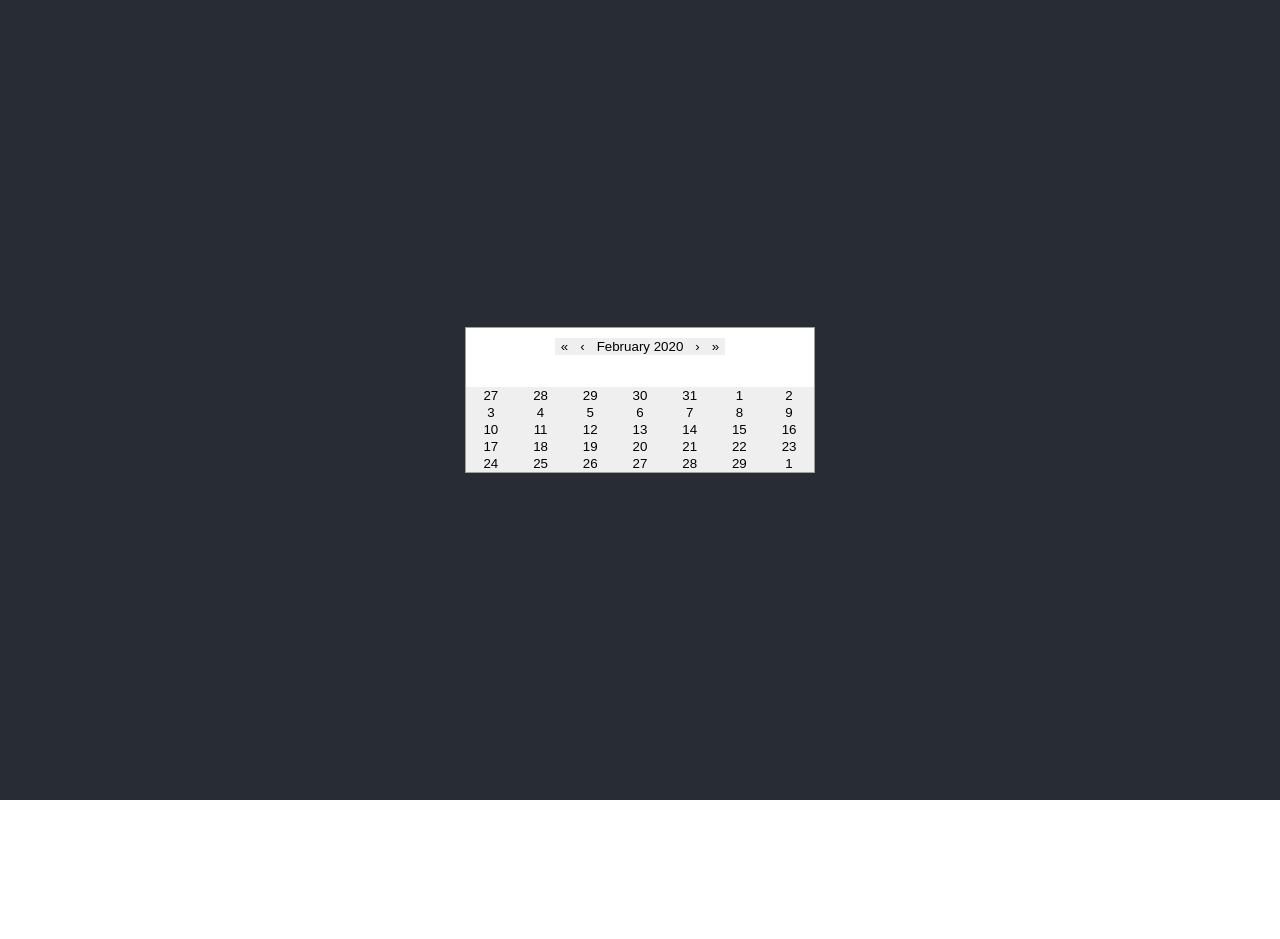
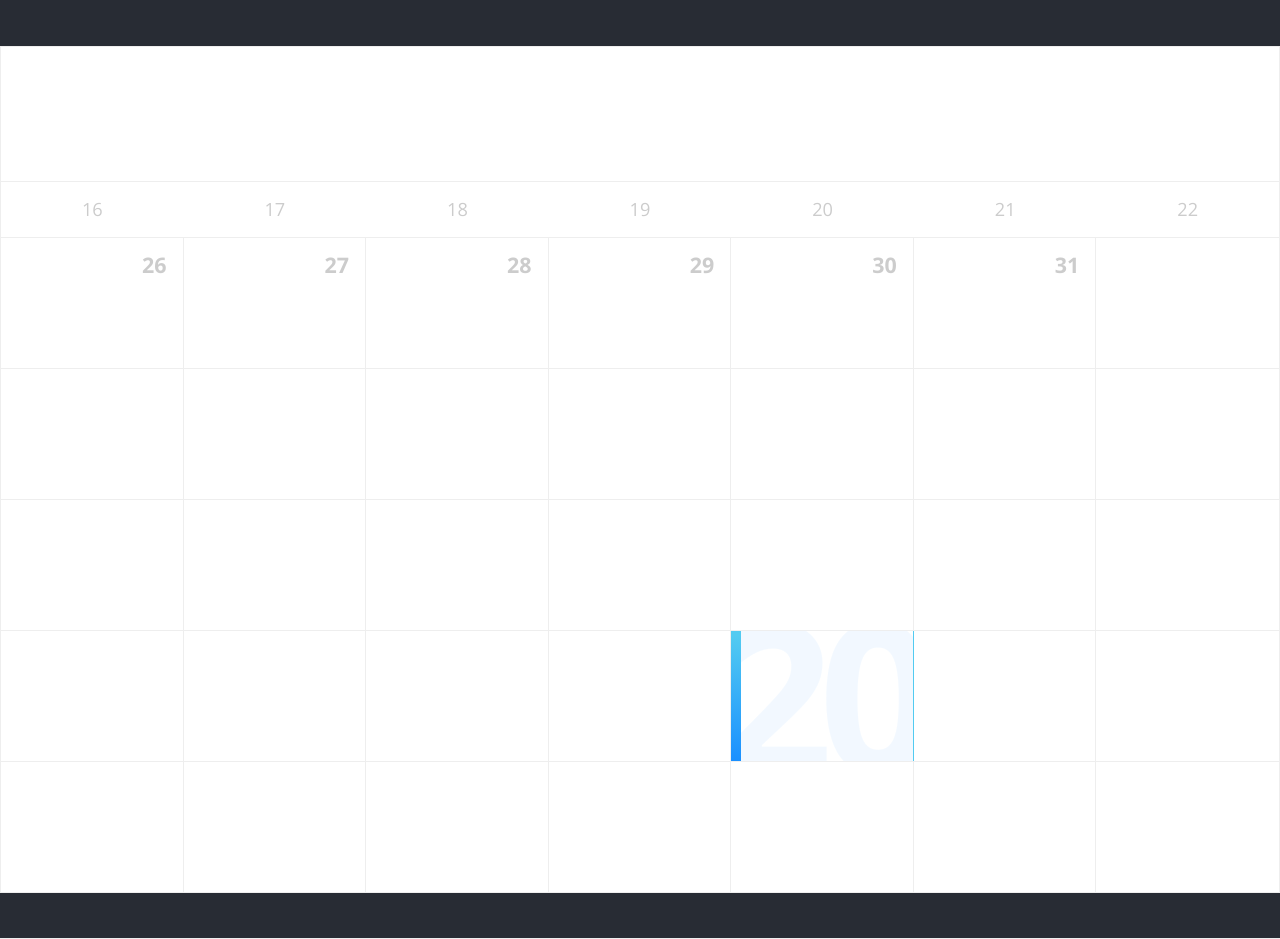
Before and after one commit to BloomTech-Labs/phoenix-fe, a React (Create React App) app: page / in a window 1280 px wide. Before the commit the page ends 800 px from the top, so only its background shows below. Built offline with nearby package versions, Linux system fonts and the light colour scheme.

Commit message:
addds calendar display working on a selsct air

```diff
--- a/package.json
+++ b/package.json
@@ -8,9 +8,8 @@
     "@testing-library/react": "^9.3.2",
     "@testing-library/user-event": "^7.1.2",
     "axios": "^0.19.2",
-    "moment": "^2.24.0",
+    "date-fns": "^2.10.0",
     "react": "^16.12.0",
-    "react-calendar": "^3.0.0",
     "react-dom": "^16.12.0",
     "react-ga": "^2.7.0",
     "react-router-dom": "^5.1.2",
--- a/src/App.js
+++ b/src/App.js
@@ -1,7 +1,7 @@
 import React, {useEffect} from 'react';
 import './App.css';
 import ReactGa from 'react-ga';
-import CalendarFull from './components/Calendar/CalendarFull'
+import Calendar from './components/Calendar/Calendar'
 import {
   BrowserRouter as Router,
   Switch,
@@ -20,7 +20,7 @@ function App() {
     <div className="App">
       <header className="App-header">
         {/* <CalendarSearch /> */}
-        <CalendarFull />
+        <Calendar />
         {/* <Router>
           <Switch>
             <Route path="/one" > </Route>
--- a/src/components/Calendar/Calendar.css
+++ b/src/components/Calendar/Calendar.css
@@ -1,164 +1,232 @@
-.react-calendar {
-    width: 350px;
-    max-width: 100%;
-    background: white;
-    border: 1px solid rgb(160, 160, 150);
-    font-family: Arial, Helvetica, sans-serif;
-    line-height: 1.125em;
+/* FONT IMPORTS */
 
-    &--doubleView {
-      width: 700px;
+@import url(https://fonts.googleapis.com/css?family=Open+Sans:300,400,700);
+@import url(https://fonts.googleapis.com/icon?family=Material+Icons);
 
-      .react-calendar__viewContainer {
-        display: flex;
-        margin: -.5em;
+.icon {
+  font-family: 'Material Icons', serif;
+  font-style: normal;
+  display: inline-block;
+  vertical-align: middle;
+  line-height: 1;
+  text-transform: none;
+  letter-spacing: normal;
+  word-wrap: normal;
+  white-space: nowrap;
+  direction: ltr;
 
-        > * {
-          width: 50%;
-          margin: .5em;
-        }
-      }
+  -webkit-font-smoothing: antialiased;
+  text-rendering: optimizeLegibility;
+  -moz-osx-font-smoothing: grayscale;
+  font-feature-settings: 'liga';
 }
 
-    &, & *, & *:before, & *:after {
-      -moz-box-sizing: border-box;
-      -webkit-box-sizing: border-box;
+
+/* VARIABLES */
+
+:root {
+  --main-color: #1a8fff;
+  --text-color: #777;
+  --text-color-light: #ccc;
+  --border-color: #eee;
+  --bg-color: #f9f9f9;
+  --neutral-color: #fff;
+}
+
+
+/* GENERAL */
+
+* {
   box-sizing: border-box;
 }
 
-    button {
-      margin: 0;
-      border: 0;
-      outline: none;
-
-      &:enabled {
-        &:hover {
-          cursor: pointer;
-        }
-      }
+body {
+    font-family: 'Open Sans', 'Helvetica Neue', 'Helvetica', 'Arial', sans-serif;
+    font-size: 1em;
+    font-weight: 300;
+    line-height: 1.5;
+    color: var(--text-color);
+    background: var(--bg-color);
+    position: relative;
 }
 
-    &__navigation {
-      height: 44px;
-      margin-bottom: 1em;
-
-      button {
-        min-width: 44px;
-        background: none;
-
-        &:enabled {
-          &:hover, &:focus {
-            background-color: rgb(230, 230, 230);
-          }
+header {
+  display: block;
+  width: 100%;
+  padding: 1.75em 0;
+  border-bottom: 1px solid var(--border-color);
+  background: var(--neutral-color);
 }
 
-        &[disabled] {
-          background-color: rgb(240, 240, 240);
-        }
-      }
+header #logo {
+  font-size: 175%;
+  text-align: center;
+  color: var(--main-color);
+  line-height: 1;
 }
 
-    &__month-view {
-      &__weekdays {
-        text-align: center;
-        text-transform: uppercase;
-        font-weight: bold;
-        font-size: .75em;
-
-        &__weekday {
-          padding: .5em;
-        }
+header #logo .icon {
+  padding-right: .25em;
 }
 
-      &__weekNumbers {
-        font-weight: bold;
-
-        .react-calendar__tile {
-          display: flex;
-          align-items: center;
-          justify-content: center;
-          font-size: .75em;
-          padding: calc(.75em / .75) calc(.5em / .75);
-        }
+main {
+  display: block;
+  margin: 0 auto;
+  margin-top: 5em;
+  max-width: 50em;
 }
 
-      &__days {
-        &__day {
-          &--weekend {
-            color: rgb(209, 0, 0);
+
+/* GRID */
+
+.row {
+  margin: 0;
+  padding: 0;
+  display: flex;
+  flex-direction: row;
+  flex-wrap: wrap;
+  width: 100%;
 }
 
-          &--neighboringMonth {
-            color: rgb(117, 117, 117)
-          }
-        }
-      }
+.row-middle {
+  align-items: center;
 }
 
-    &__year-view,
-    &__decade-view,
-    &__century-view {
-      .react-calendar__tile {
-        padding: 2em .5em;
-      }
+.col {
+  flex-grow: 1;
+  flex-basis: 0;
+  max-width: 100%;
 }
 
-    &__tile {
-      max-width: 100%;
-      text-align: center;
-      padding: .75em .5em;
-      background: none;
-
-      &:disabled {
-        background-color: rgb(240, 240, 240);
+.col-start {
+  justify-content: flex-start;
+  text-align: left;
 }
 
-      &:enabled {
-        &:hover, &:focus {
-          background-color: rgb(230, 230, 230);
-        }
+.col-center {
+  justify-content: center;
+  text-align: center;
 }
 
-      &--now {
-        @bgcolor: lighten(rgb(220, 220, 0), 30%);
-        background: @bgcolor;
-
-        &:enabled {
-          &:hover, &:focus {
-            background: lighten(@bgcolor, 10%);
-          }
-        }
+.col-end {
+  justify-content: flex-end;
+  text-align: right;
 }
 
-      &--hasActive {
-        @bgcolor: lighten(rgb(0, 110, 220), 30%);
-        background: @bgcolor;
 
-        &:enabled {
-          &:hover, &:focus {
-            background: lighten(@bgcolor, 10%);
-          }
-        }
+/* Calendar */
+
+.calendar {
+  display: block;
+  position: relative;
+  width: 100%;
+  background: var(--neutral-color);
+  border: 1px solid var(--border-color);
 }
 
-      &--active {
-        @bgcolor: rgb(0, 110, 220);
-        background: @bgcolor;
-        color: white;
-
-        &:enabled {
-          &:hover, &:focus {
-            background: lighten(@bgcolor, 10%);
-          }
-        }
-      }
+.calendar .header {
+  text-transform: uppercase;
+  font-weight: 700;
+  font-size: 115%;
+  padding: 1.5em 0;
+  border-bottom: 1px solid var(--border-color);
 }
 
-    &--selectRange {
-      .react-calendar__tile {
-        &--hover {
-          background-color: rgb(230, 230, 230);
+.calendar .header .icon {
+  cursor: pointer;
+  transition: .15s ease-out;
 }
+
+.calendar .header .icon:hover {
+  transform: scale(1.75);
+  transition: .25s ease-out;
+  color: var(--main-color);
 }
+
+.calendar .header .icon:first-of-type {
+  margin-left: 1em;
 }
+
+.calendar .header .icon:last-of-type {
+  margin-right: 1em;
 }
+
+.calendar .days {
+  text-transform: uppercase;
+  font-weight: 400;
+  color: var(--text-color-light);
+  font-size: 70%;
+  padding: .75em 0;
+  border-bottom: 1px solid var(--border-color);
+}
+
+.calendar .body .cell {
+  position: relative;
+  height: 5em;
+  border-right: 1px solid var(--border-color);
+  overflow: hidden;
+  cursor: pointer;
+  background: var(--neutral-color);
+  transition: 0.25s ease-out;
+}
+
+.calendar .body .cell:hover {
+  background: var(--bg-color);
+  transition: 0.5s ease-out;
+}
+
+.calendar .body .selected {
+  border-left: 10px solid transparent;
+  border-image: linear-gradient(45deg, #1a8fff 0%,#53cbf1 40%);
+  border-image-slice: 1;
+}
+
+.calendar .body .row {
+  border-bottom: 1px solid var(--border-color);
+}
+
+.calendar .body .row:last-child {
+  border-bottom: none;
+}
+
+.calendar .body .cell:last-child {
+  border-right: none;
+}
+
+.calendar .body .cell .number {
+  position: absolute;
+  font-size: 82.5%;
+  line-height: 1;
+  top: .75em;
+  right: .75em;
+  font-weight: 700;
+}
+
+.calendar .body .disabled {
+  color: var(--text-color-light);
+  pointer-events: none;
+}
+
+.calendar .body .cell .bg {
+  font-weight: 700;
+  line-height: 1;
+  color: var(--main-color);
+  opacity: 0;
+  font-size: 8em;
+  position: absolute;
+  top: -.2em;
+  right: -.05em;
+  transition: .25s ease-out;
+  letter-spacing: -.07em;
+}
+
+.calendar .body .cell:hover .bg, .calendar .body .selected .bg  {
+  opacity: 0.05;
+  transition: .5s ease-in;
+}
+
+.calendar .body .col {
+  flex-grow: 0;
+  flex-basis: calc(100%/7);
+  width: calc(100%/7);
+}
--- /dev/null
+++ b/src/components/Calendar/Calendar.js
@@ -0,0 +1,118 @@
+import React from "react";
+import  * as dateFns  from 'date-fns'
+import './Calendar.css'
+export default class Calendar extends React.Component {
+  state = {
+    currentMonth: new Date(),
+    selectedDate: new Date()
+  };
+
+  renderHeader() {
+    const dateFormat = "mm yyyy";
+
+    return (
+      <div className="header row flex-middle">
+        <div className="col col-start">
+          <div className="icon" onClick={this.prevMonth}>
+            chevron_left
+          </div>
+        </div>
+        <div className="col col-center">
+          <span>{dateFns.format(this.state.currentMonth, dateFormat)}</span>
+        </div>
+        <div className="col col-end" onClick={this.nextMonth}>
+          <div className="icon">chevron_right</div>
+        </div>
+      </div>
+    );
+  }
+
+  renderDays() {
+    const dateFormat = "dd";
+    const days = [];
+
+    let startDate = dateFns.startOfWeek(this.state.currentMonth);
+
+    for (let i = 0; i < 7; i++) {
+      days.push(
+        <div className="col col-center" key={i}>
+          {dateFns.format(dateFns.addDays(startDate, i), dateFormat)}
+        </div>
+      );
+    }
+
+    return <div className="days row">{days}</div>;
+  }
+
+  renderCells() {
+    const { currentMonth, selectedDate } = this.state;
+    const monthStart = dateFns.startOfMonth(currentMonth);
+    const monthEnd = dateFns.endOfMonth(monthStart);
+    const startDate = dateFns.startOfWeek(monthStart);
+    const endDate = dateFns.endOfWeek(monthEnd);
+
+    const dateFormat = "d";
+    const rows = [];
+
+    let days = [];
+    let day = startDate;
+    let formattedDate = "";
+
+    while (day <= endDate) {
+      for (let i = 0; i < 7; i++) {
+        formattedDate = dateFns.format(day, dateFormat);
+        const cloneDay = day;
+        days.push(
+          <div
+            className={`col cell ${
+              !dateFns.isSameMonth(day, monthStart)
+                ? "disabled"
+                : dateFns.isSameDay(day, selectedDate) ? "selected" : ""
+            }`}
+            key={day}
+            onClick={() => this.onDateClick(dateFns.parse(cloneDay))}
+          >
+            <span className="number">{formattedDate}</span>
+            <span className="bg">{formattedDate}</span>
+          </div>
+        );
+        day = dateFns.addDays(day, 1);
+      }
+      rows.push(
+        <div className="row" key={day}>
+          {days}
+        </div>
+      );
+      days = [];
+    }
+    return <div className="body">{rows}</div>;
+  }
+
+  onDateClick = day => {
+    this.setState({
+      selectedDate: day
+    });
+  };
+
+  nextMonth = () => {
+    this.setState({
+      currentMonth: dateFns.addMonths(this.state.currentMonth, 1)
+    });
+  };
+
+  prevMonth = () => {
+    this.setState({
+      currentMonth: dateFns.subMonths(this.state.currentMonth, 1)
+    });
+  };
+
+  render() {
+    return (
+      <div className="calendar">
+        {this.renderHeader()}
+        {this.renderDays()}
+        {this.renderCells()}
+        </div>
+    )
+  }
+}
--- a/src/components/Calendar/CalendarFull.js
+++ b/src/components/Calendar/CalendarFull.js
@@ -1,24 +1,96 @@
-import React, {useState, useEffect} from 'react'
-import Calendar from 'react-calendar'
-import moment from "moment";
-import './Calendar.css';
+import React, { useState } from 'react'
+import dateFns from "dateFns";
+import './Calendar.css'
+
+const CalendarFull = () => {
+    const [date, setDate] = useState(new Date())
+    const [month, setMonth] =useState(new Date())
 
 
-const CalendarFull = (props) => {
-    const [date, setDate] = useState(new Date())
-    const onchange = () => {
-        setDate(date)
+    const header = ()=>{
+        const dateFormat = 'MMMM YYYY'
+        return (
+        <div className="header row flex-middle">
+        <div className="col col-start">
+          <div className="icon" onClick={prevMonth}>
+            chevron_left
+          </div>
+        </div>
+        <div className="col col-center">
+          <span>
+            {dateFns.format(month, dateFormat)}
+          </span>
+        </div>
+        <div className="col col-end" onClick={nextMonth}>
+          <div className="icon">chevron_right</div>
+        </div>
+      </div>
+      )
+
     }
+
+    const days= () =>{
+        const dateFormat = 'dddd'
+        const days = []
+        let startDate = dateFns.startOfWeek(month)
+        for (let i = 0 ; i < 7; i++){
+            days.push(<div className="col col-center" key={i}>
+            {dateFns.format(dateFns.addDays(startDate, i), dateFormat)}
+          </div>
+          )
+        }
+        return <div className="days row">{days}</div>;
+    }
+    const onDateClick = day => {
+        setDate({selectedDate: day})
+    };
+
+    const cells =() => {
+        //state of date and month
+        const monthStart = dateFns.startOfMonth(month);
+        const monthEnd = dateFns.endOfMonth(monthStart);
+        const startDate = dateFns.startOfWeek(monthStart);
+        const endDate = dateFns.endOfWeek(monthEnd);
+
+        const dateFormat = "D";
+        const rows = [];
+        let days = [];
+        let day = startDate;
+        let formattedDate = "";
+        while (day <= endDate) {
+            for (let i = 0; i < 7; i++) {
+                formattedDate = dateFns.format(day, dateFormat);
+                const cloneDay = day;
+                days.push(<div className={`col cell ${!dateFns.isSameMonth(day, monthStart) ? "disabled" : dateFns.isSameDay(day, selectedDate) ? "selected" : "" }`}
+                key={day}
+                    onClick={() => this.onDateClick(dateFns.parse(cloneDay))} >
+                <span className="number">{formattedDate}</span>
+                <span className="bg">{formattedDate}</span>
+                 </div>
+                 );
+            day = dateFns.addDays(day, 1);
+            }
+        rows.push(<div className="row" key={day}>{days}</div>
+        );
+        days = [];
+        }
+     return <div className="body">{rows}</div>;
+    }
+
+
+
+     const nextMonth = () => {
+         setMonth(dateFns.addMonths(month, 1))
+     };
+    const prevMonth = () => {
+        setMonth(dateFns.subMonths(month, 1))
+    };
+
     return (
         <div>
-            <Calendar
-
-            onchange={onchange}
-            value={date}
-
-        />
-        {/* {date.toString()}
-        /\ shows current date as a string */}
+            <div>Header</div>
+            <div>Days</div>
+            <div>Cells</div>
         </div>
     )
 }
```
Also changed, not shown: src/components/veiw.js (added), 1 other file (tests, documents, lock files or other folders). Lines whose indentation alone changed are shown as unchanged.
